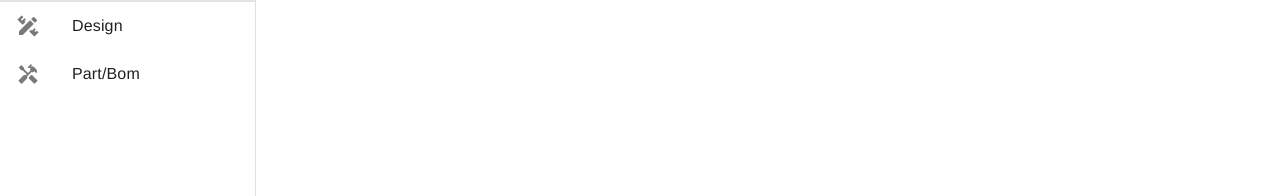
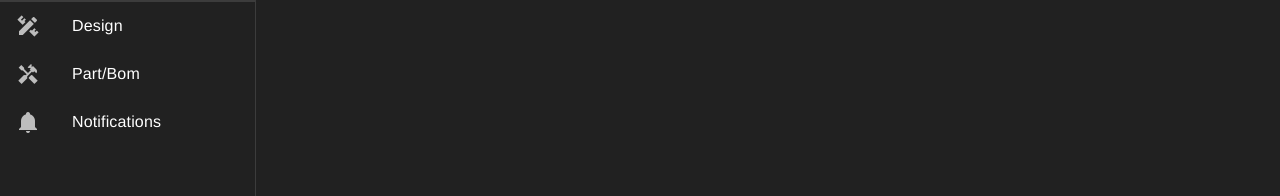
Before and after one commit to tiis-rsuzuki/vue-project, a Vue app in the folder vue-project/: page /orders in a window 1280 px wide. Shown: the part 171-367 px from the top of the page. Built offline with nearby package versions, Linux system fonts and the light colour scheme; no server answers.

Commit message:
Notificationメニュー追加

```diff
--- a/vue-project/src/App.vue
+++ b/vue-project/src/App.vue
@@ -65,6 +65,7 @@ export default {
         ['mdi-shopping', 'Order', '/orders'],
         ['mdi-pencil-ruler', 'Design', '/design'],
         ['mdi-hammer-screwdriver', 'Part/Bom', '/parts'],
+        ['mdi-bell', 'Notifications', '/notifications'],
       ],
     }),
   }
--- a/vue-project/src/plugins/vuetify.js
+++ b/vue-project/src/plugins/vuetify.js
@@ -6,10 +6,10 @@ import 'vuetify/styles'
 import { createVuetify } from 'vuetify'
 
 export default createVuetify(
-  // {
-  //   theme: {
-  //     defaultTheme: 'dark'
-  //   }
-  // }
+  {
+    theme: {
+      defaultTheme: 'dark'
+    }
+  }
   // https://vuetifyjs.com/en/introduction/why-vuetify/#feature-guides
 )
--- a/vue-project/src/router/index.js
+++ b/vue-project/src/router/index.js
@@ -5,6 +5,7 @@ import DesignTaskList from '../views/DesignTaskList.vue'
 import OrderDetail from '../views/OrderDetail.vue'
 
 import PartBoard from '../views/PartBoard.vue'
+import Notifications from '../views/NotificationView.vue'
 
 
 const routes = [
@@ -33,6 +34,11 @@ const routes = [
     name: 'parts',
     component: PartBoard
   },
+  {
+    path: '/notifications',
+    name: 'notifications',
+    component: Notifications
+  },
 ]
 
 const router = createRouter({
--- /dev/null
+++ b/vue-project/src/views/NotificationView.vue
@@ -0,0 +1,10 @@
+<template>
+    <v-main class="bg-dark-lighten-1">
+  <v-container
+      class="py-8 px-6"
+      fluid>
+      <h1>This is notification Page</h1>
+
+  </v-container>
+  </v-main>
+</template>
```
